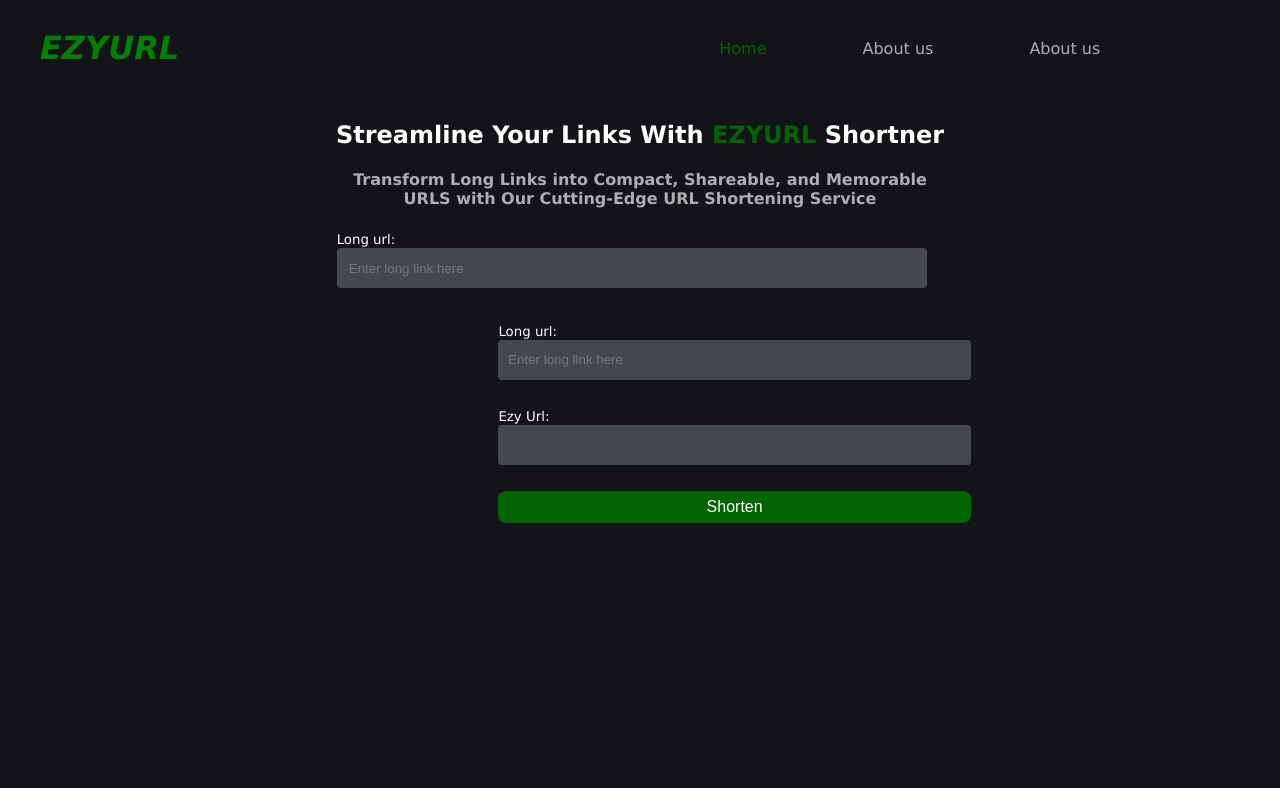
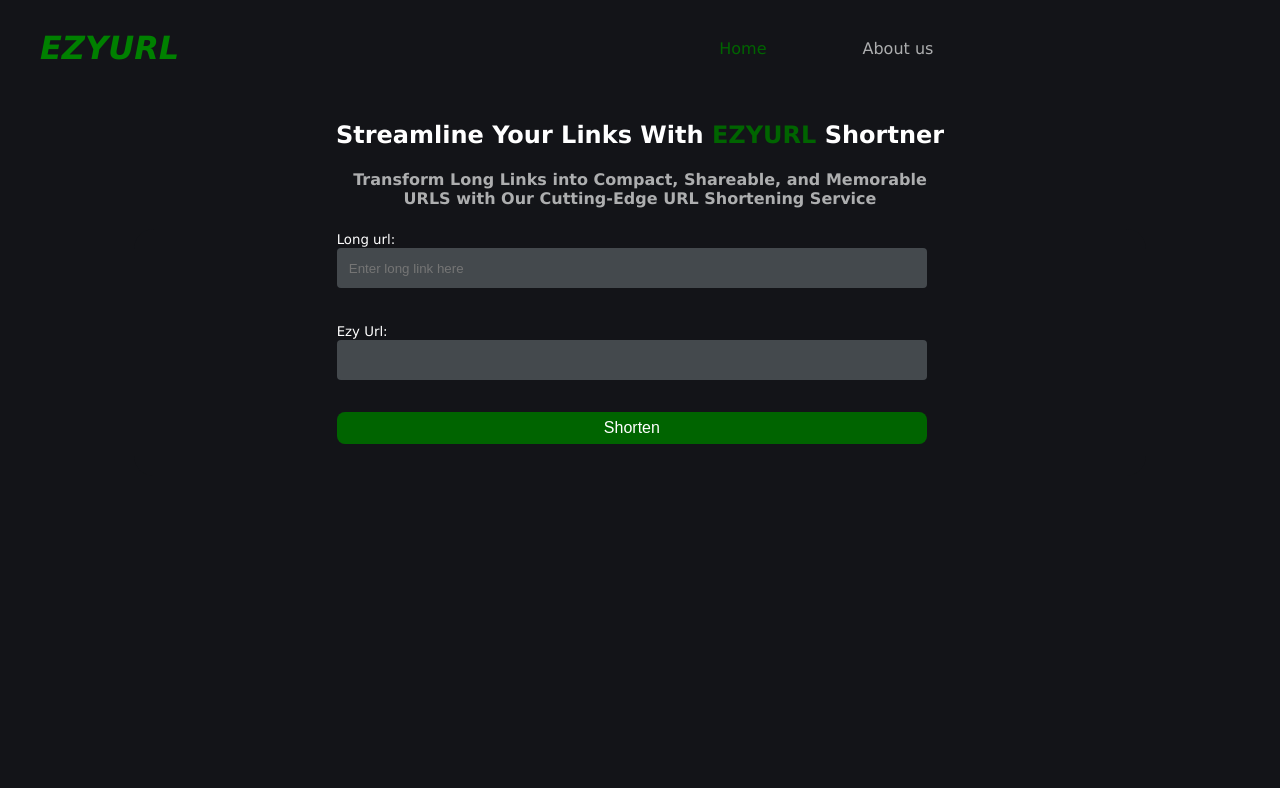
Before and after one commit to Bigizic/EzyShortner, a Flask app: page / in a window 1280 px wide. Shown: the top 788 px of the page. Run offline with Flask 2, Linux system fonts and the light colour scheme; some libraries are stand-ins or nearby versions.

Commit message:
Update app

```diff
--- a/app/static/scripts/homepage.js
+++ b/app/static/scripts/homepage.js
@@ -4,19 +4,6 @@ $(document).ready(() => {
   $('#user_input').keypress(function (e) {
     if (e.which === 13) {
       $('#url_form').submit();
-  function updateVisibility () {
-    if ($('#user_output').val()) {
-      $('.share').css('visibility', 'visible');
-    }
-  }
-
-  $('.enter').click(function () {
-    updateVisibility();
-  });
-
-  $('#user_input').keypress(function (e) {
-    if (e.which === 13) {
-      updateVisibility();
     }
   });
 
@@ -31,6 +18,5 @@ $(document).ready(() => {
   });
   $('#cancelButton').click(function () {
     $('#qr_container').slideUp();
-    alert('URL copied to clipboard: ');
   });
 });
--- a/app/static/styles/homepage.css
+++ b/app/static/styles/homepage.css
@@ -7,29 +7,25 @@ height: 100vh;
 display: inline-flex;
 align-items: center;
 gap: 60px;
-}
-header h1 {
+}*/
+/*header h1 {
 color: #006400;
 font-style: italic;
 line-height: normal;
 white-space: nowrap;
 margin-right: 30rem;
 margin-left: 2rem;
-}
-header .ezy_header {
+}*/
+/*header .ezy_header {
 background-image: url(ezy_icon.jpg);
 background-repeat: no-repeat;
 background-position: left;
 background-size: 100rem;
-}
-header .information {
+}*/
+/*header .information {
 display: inline-flex;
 gap: 6rem;
 }*/
-header .information {
-display: inline-flex;
-gap: 6rem;
-}
 .information a {
 text-decoration: none;
 }
@@ -37,8 +33,6 @@ section h1 {
     color: #fff;
     /*text-align: center;
     margin-top: 2rem;*/
-    text-align: center;
-    margin-top: 2rem;
 }
 section h4 {
     color: #ADAEAF;
@@ -57,10 +51,6 @@ section form {
     margin-left: 20%;
 }*/
 /*#user_input, #user_output{
-.background {
-    margin-left: 20%;
-}
-#user_input, #user_output{
     width: 70%;
     height: 2.5rem;
     border-radius: 4px;
@@ -70,14 +60,6 @@ section form {
 }*/
 #user_input #user_output {
     margin-bottom: 4%;
-}
-#user_input {
-    margin-bottom: 4%;
-    padding: 0% 1.5% 0 1.5%;
-}
-#user_output {
-    margin-bottom: 4%;
-    padding: 0% 1.5% 0 1.5%;
 }
 section form label {
     color: #fff;
@@ -93,12 +75,7 @@ section form label {
     border: none;
     font-size: 100%;
     margin-bottom: 4%;
-}
-    margin-left: 11.5%;
-    border: none;
-    font-size: 100%;
-    margin-bottom: 4%;
-*/
+}*/
 .enter:hover {
     background-color: #004700;
 }
@@ -122,7 +99,6 @@ section form label {
     justify-content: center;
     gap: 3%;
     /*visibility: hidden;*/
-    visibility: hidden;
 }
 .copy_ {
     background-color: #006400;
--- a/app/templates/homepage.html
+++ b/app/templates/homepage.html
@@ -12,7 +12,6 @@
             <h1>EZYURL</h1>
             <div class="information">
                 <a class="home" href="">Home</a>
-                <a class="about" href="aboutuspage.html"> About us</a>
                 <a class="about" href=""> About us</a>
             </div>
         </header>
@@ -28,11 +27,6 @@
                 <label for="user_input">Long url:</label>
                 <br>
                 <input name="user_input" id="user_input" placeholder="Enter long link here" type="text" required="true">
-            <form method="POST" action="/">
-                <div class="background">
-                <label for="user_input">Long url:</label>
-                <br>
-                <input name="user_input" id="user_input" placeholder="Enter long link here" type="url" required="true">
                 <br>
                 <label class="label_user_output" for="user_output">Ezy Url:</label>
                 <br>
@@ -52,6 +46,5 @@
 		<img id="qrCodeImage" src="../static/images/qr_images/{{qr_image}}">
 		<button id="cancelButton">Cancel</button>
 	</div>
-        </section>
     </body>
 </html>
--- a/app/web_app.py
+++ b/app/web_app.py
@@ -6,7 +6,6 @@ from flask import Flask, request, render_template
 from models.ezy import Ezy
 from models.engine.db_storage import DBStorage
 from shortner.qr_img_gen import qr_gen
-
 
 
 app = Flask(__name__)
@@ -30,10 +29,6 @@ def get_input():
 
     return render_template('homepage.html')
 
-@app.route("/aboutuspage.html")
-def about():
-    return render_template('aboutuspage.html')
-
 
 if __name__ == "__main__":
     app.run(host='0.0.0.0', port=5000)
```
Also changed, not shown: app/static/images/qr_images/5GMddS.png (added), app/static/images/qr_images/hQjbRn.png (added), app/static/images/qr_images/j3wfvb.png (deleted), app/static/images/qr_images/oSREvIk.png (added).
